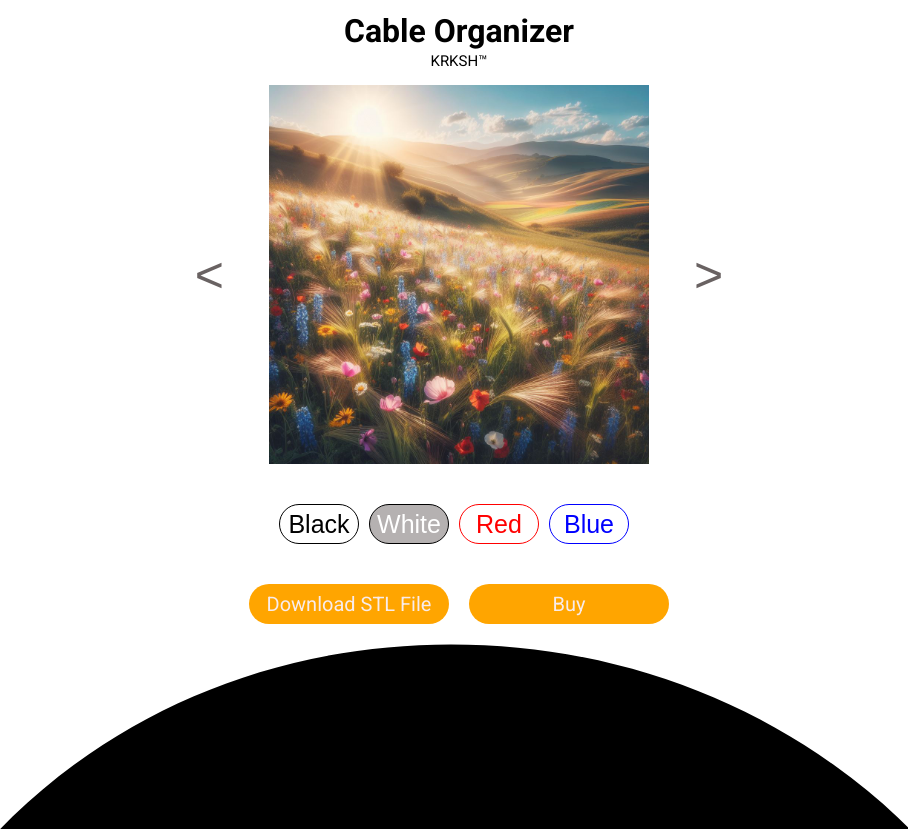
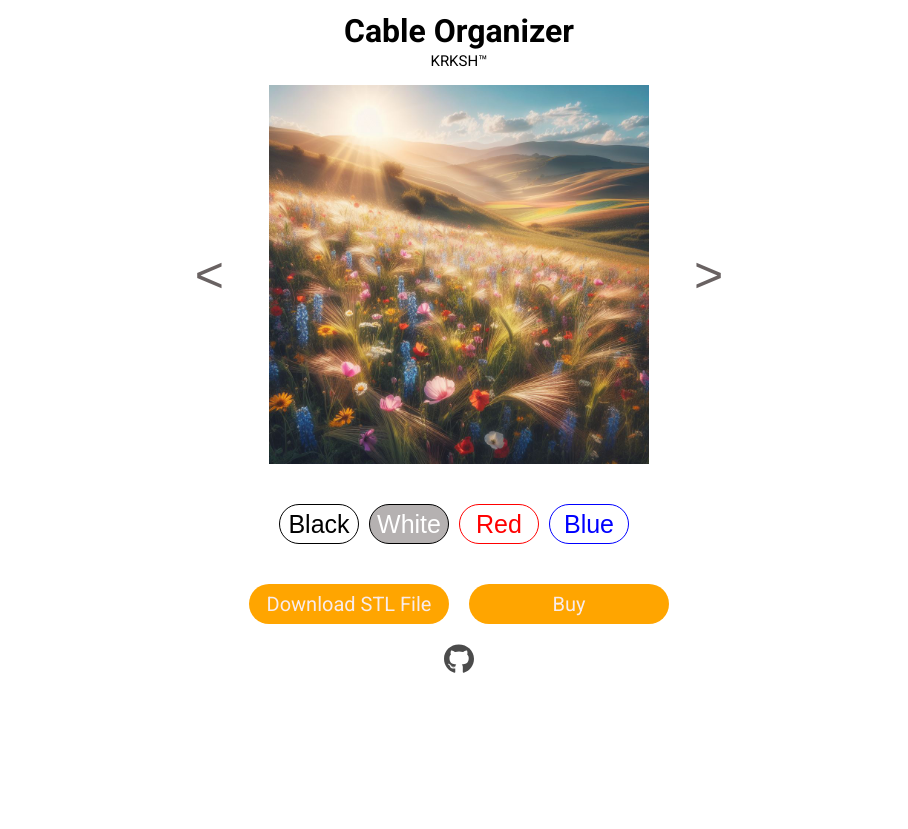
Before and after one commit to kKrksh/krksh, a plain HTML site: page index.html in a window 1280 px wide. Shown: the top 829 px of the page, without its empty margins (181-1089 px from the left). After the commit the page ends 800 px from the top, so only its background shows below. Drawn offline with Linux system fonts and the light colour scheme.

Commit message:
Update style.css

```diff
--- a/style.css
+++ b/style.css
@@ -90,3 +90,13 @@
   color: blue;
   border-color: blue;
 }
+#github{
+  height: 30px;
+  opacity: 0.7;
+}
+#code{
+  display: flex;
+  justify-content: center;
+  margin-top: 20px;
+  align-content: center;
+}
```
